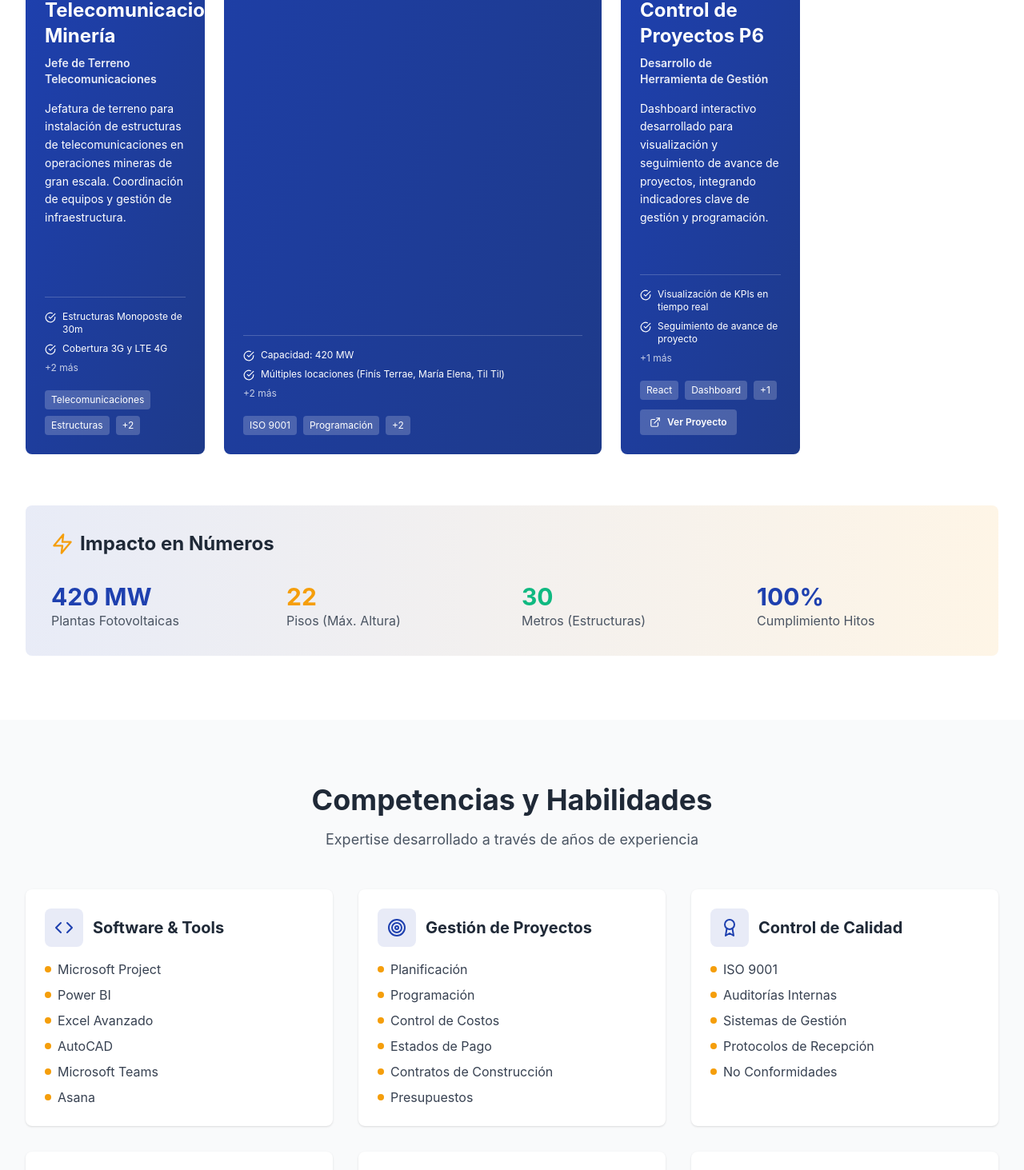
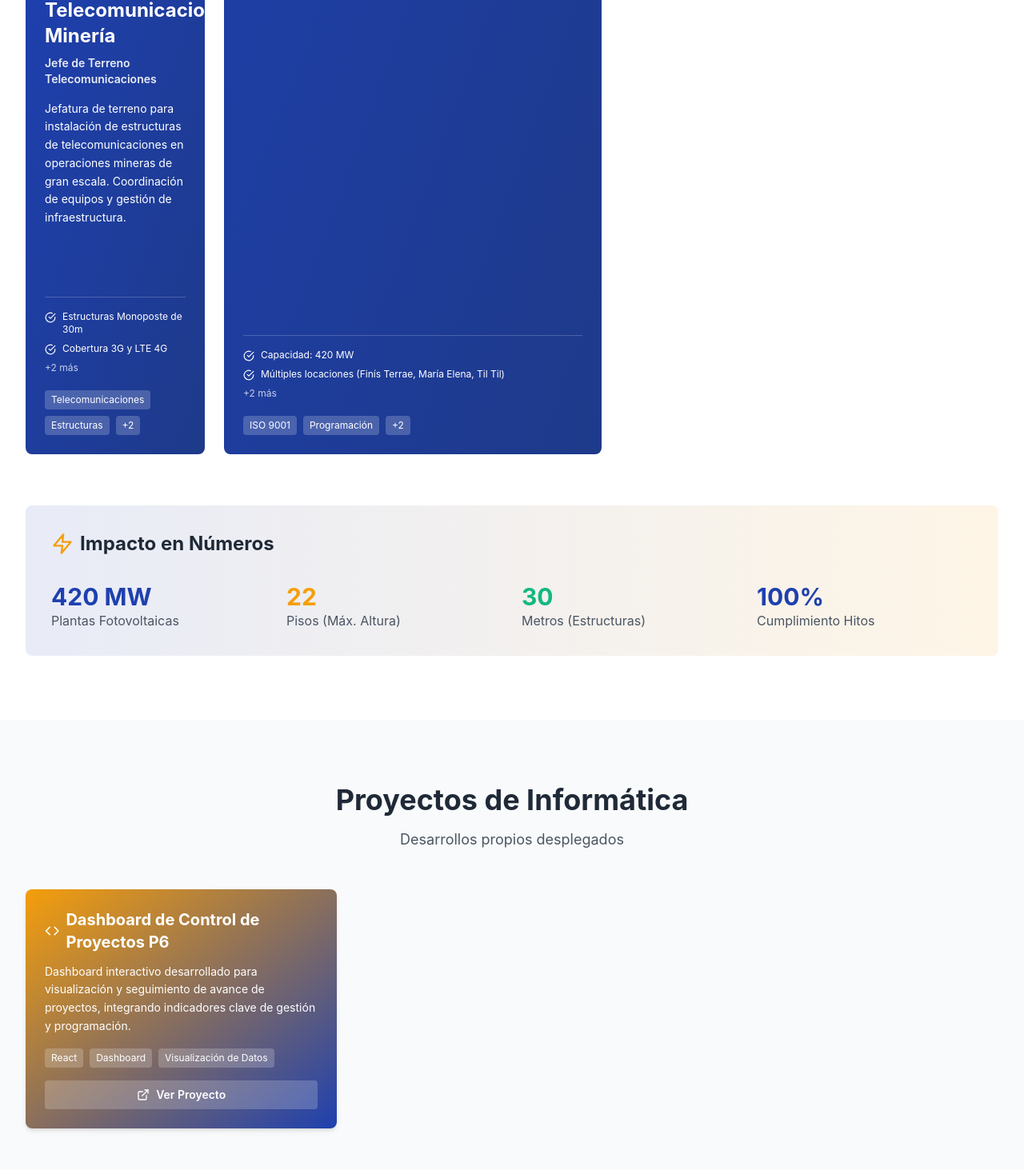
Before and after one commit to FelipeM2121/felipe-moena-portfolio, a React (Vite) app: page / in a window 1280 px wide. Shown: the part 3378-4841 px from the top of the page at 80% size. Built offline with nearby package versions, Linux system fonts and the light colour scheme.

Commit message:
Crear sección separada de Proyectos de Informática

```diff
--- a/src/App.tsx
+++ b/src/App.tsx
@@ -4,6 +4,7 @@ import { Hero } from './components/Hero';
 import { About } from './components/About';
 import { ExperienceSection } from './components/Experience';
 import { Projects } from './components/Projects';
+import { TechProjects } from './components/TechProjects';
 import { Skills } from './components/Skills';
 import { Education } from './components/Education';
 import { Contact } from './components/Contact';
@@ -27,6 +28,7 @@ function App() {
         <About />
         <ExperienceSection />
         <Projects />
+        <TechProjects />
         <Skills />
         <Education />
         <Contact />
--- a/src/components/Projects.tsx
+++ b/src/components/Projects.tsx
@@ -1,6 +1,6 @@
 import { motion } from 'framer-motion';
 import { projects } from '../data/projects';
-import { CheckCircle, Zap, ExternalLink } from 'lucide-react';
+import { CheckCircle, Zap } from 'lucide-react';
 
 export const Projects = () => {
   return (
@@ -64,18 +64,6 @@ export const Projects = () => {
                       </span>
                     )}
                   </div>
-
-                  {project.link && (
-                    <a
-                      href={project.link}
-                      target="_blank"
-                      rel="noopener noreferrer"
-                      className="inline-flex items-center gap-2 mt-2 text-xs font-semibold bg-white/20 hover:bg-white/30 transition-colors px-3 py-2 rounded"
-                    >
-                      <ExternalLink size={14} />
-                      Ver Proyecto
-                    </a>
-                  )}
                 </div>
               </div>
             </motion.div>
--- /dev/null
+++ b/src/components/TechProjects.tsx
@@ -0,0 +1,60 @@
+import { motion } from 'framer-motion';
+import { techProjects } from '../data/techProjects';
+import { ExternalLink, Code } from 'lucide-react';
+
+export const TechProjects = () => {
+  return (
+    <section id="tech-projects" className="py-20 bg-light">
+      <div className="max-w-7xl mx-auto px-4 sm:px-6 lg:px-8">
+        <motion.div
+          initial={{ opacity: 0 }}
+          whileInView={{ opacity: 1 }}
+          transition={{ duration: 0.6 }}
+          className="text-center mb-12"
+        >
+          <h2 className="text-4xl font-bold text-dark mb-4">Proyectos de Informática</h2>
+          <p className="text-lg text-gray-600">Desarrollos propios desplegados</p>
+        </motion.div>
+
+        <div className="grid grid-cols-1 md:grid-cols-2 lg:grid-cols-3 gap-6">
+          {techProjects.map((project, idx) => (
+            <motion.div
+              key={project.id}
+              initial={{ opacity: 0, y: 20 }}
+              whileInView={{ opacity: 1, y: 0 }}
+              transition={{ duration: 0.5, delay: idx * 0.1 }}
+              className="bg-white rounded-lg overflow-hidden shadow-md hover:shadow-xl transition-shadow flex flex-col"
+            >
+              <div className="bg-gradient-to-br from-secondary to-primary p-6 text-white flex-grow flex flex-col">
+                <div className="flex items-center gap-2 mb-3">
+                  <Code size={22} />
+                  <h3 className="text-xl font-bold">{project.title}</h3>
+                </div>
+
+                <p className="text-sm mb-4 leading-relaxed flex-grow">{project.description}</p>
+
+                <div className="flex flex-wrap gap-2 mb-4">
+                  {project.technologies.map((tech, tidx) => (
+                    <span key={tidx} className="bg-white/20 text-xs px-2 py-1 rounded">
+                      {tech}
+                    </span>
+                  ))}
+                </div>
+
+                <a
+                  href={project.link}
+                  target="_blank"
+                  rel="noopener noreferrer"
+                  className="inline-flex items-center justify-center gap-2 text-sm font-semibold bg-white/20 hover:bg-white/30 transition-colors px-3 py-2 rounded"
+                >
+                  <ExternalLink size={16} />
+                  Ver Proyecto
+                </a>
+              </div>
+            </motion.div>
+          ))}
+        </div>
+      </div>
+    </section>
+  );
+};
--- a/src/data/projects.ts
+++ b/src/data/projects.ts
@@ -6,7 +6,6 @@ export interface Project {
   metrics: string[];
   technologies: string[];
   image?: string;
-  link?: string;
 }
 
 export const projects: Project[] = [
@@ -74,18 +73,5 @@ export const projects: Project[] = [
       "Infraestructura Entel instalada"
     ],
     technologies: ["Telecomunicaciones", "Estructuras", "Minería", "Coordinación de Equipos"]
-  },
-  {
-    id: 6,
-    title: "Dashboard de Control de Proyectos P6",
-    description: "Dashboard interactivo desarrollado para visualización y seguimiento de avance de proyectos, integrando indicadores clave de gestión y programación.",
-    role: "Desarrollo de Herramienta de Gestión",
-    metrics: [
-      "Visualización de KPIs en tiempo real",
-      "Seguimiento de avance de proyecto",
-      "Proyecto desplegado y accesible online"
-    ],
-    technologies: ["React", "Dashboard", "Visualización de Datos"],
-    link: "https://felipem2121.github.io/P6_Dashboard/"
   }
 ];
--- /dev/null
+++ b/src/data/techProjects.ts
@@ -0,0 +1,17 @@
+export interface TechProject {
+  id: number;
+  title: string;
+  description: string;
+  technologies: string[];
+  link: string;
+}
+
+export const techProjects: TechProject[] = [
+  {
+    id: 1,
+    title: "Dashboard de Control de Proyectos P6",
+    description: "Dashboard interactivo desarrollado para visualización y seguimiento de avance de proyectos, integrando indicadores clave de gestión y programación.",
+    technologies: ["React", "Dashboard", "Visualización de Datos"],
+    link: "https://felipem2121.github.io/P6_Dashboard/"
+  }
+];
```
